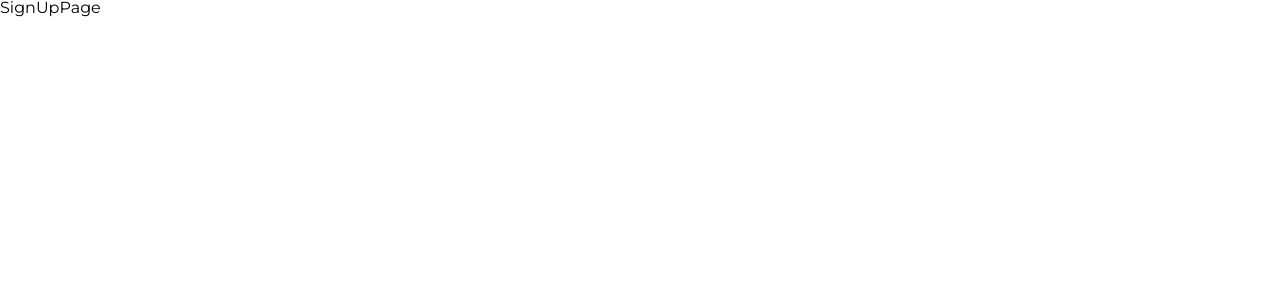
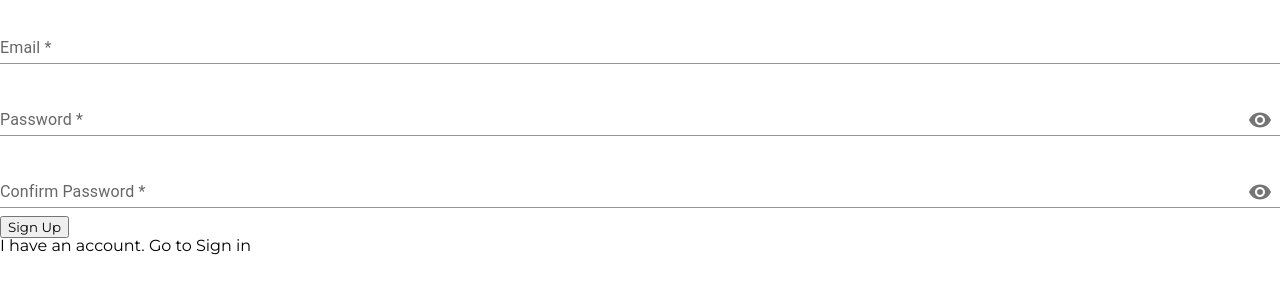
Before and after one commit to tetiana-kozak/restaurant-booking-system, a React (Create React App) app: page /sign-up in a window 1280 px wide. Shown: the top 300 px of the page. Built offline with nearby package versions, Linux system fonts and the light colour scheme.

Commit message:
feat: add sign up page

```diff
--- a/src/MainRoutes.tsx
+++ b/src/MainRoutes.tsx
@@ -12,6 +12,7 @@ const MainRoutes = (props: Props) => {
       <Route path="/" element={<InnerContent />}>
         <Route index element={<SignInPage />} />
         <Route path="sign-up" element={<SignUpPage />} />
+        <Route path="sign-in" element={<SignInPage />} />
         {/* <Route index element={<UserReservePage />} /> */}
       </Route>
     </Routes>
--- /dev/null
+++ b/src/components/Buttons/RegisterButton/RegisterButton.tsx
@@ -0,0 +1,10 @@
+type Props = { children: React.ReactNode }
+
+const RegisterButton = ({ children }: Props) => {
+  return (
+    <button type="submit" className="button">
+      {children}
+    </button>
+  )
+}
+export default RegisterButton
--- a/src/pages/SignInPage/SignInPage.tsx
+++ b/src/pages/SignInPage/SignInPage.tsx
@@ -5,6 +5,8 @@ import axios from 'axios'
 import { Link, useNavigate } from 'react-router-dom'
 import TextInput from 'components/Inputs/TextInput/TextInput'
 import PasswordInput from 'components/Inputs/PasswordInput/PasswordInput'
+import RegisterButton from 'components/Buttons/RegisterButton/RegisterButton'
+import { configureAxios } from 'utils/axios/configureAxios'
 
 type Props = {}
 
@@ -22,12 +24,8 @@ const SignInPage = (props: Props) => {
         ...values,
       },
     }
-    await axios
-      .post(
-        'https://table-flow-fca566db5b85.herokuapp.com/api/v1/users/login',
-
-        params
-      )
+    await configureAxios
+      .post('/users/login', params)
       .then((response) => {
         console.log('response login ', response)
         if (response.data.user.token) {
@@ -69,9 +67,7 @@ const SignInPage = (props: Props) => {
               placeholder={'***************'}
             />
 
-            <button type="submit" className="button">
-              Sign In
-            </button>
+            <RegisterButton>Sign In</RegisterButton>
           </Form>
         </Formik>
         <p className="account-message">
--- a/src/pages/SignUpPage/SignUpPage.tsx
+++ b/src/pages/SignUpPage/SignUpPage.tsx
@@ -1,8 +1,87 @@
+import { Link, useNavigate } from 'react-router-dom'
 import './SignUpPage.scss'
+import { Form, Formik } from 'formik'
+import { SignUpSchema } from 'validationSchemas/validationSchemas'
+import TextInput from 'components/Inputs/TextInput/TextInput'
+import PasswordInput from 'components/Inputs/PasswordInput/PasswordInput'
+import RegisterButton from 'components/Buttons/RegisterButton/RegisterButton'
+import { configureAxios } from 'utils/axios/configureAxios'
 
 type Props = {}
 
+type UserData = {
+  email: string
+  password: string
+  confirmedPassword: string
+}
+
 const SignUpPage = (props: Props) => {
-  return <div>SignUpPage</div>
+  let navigate = useNavigate()
+
+  const signUp = async (values: UserData) => {
+    const params = {
+      user: {
+        ...values,
+      },
+    }
+    await configureAxios
+      .post('/users', params)
+      .then((response) => {
+        console.log('response', response)
+        localStorage.setItem('token', JSON.stringify(response.data.token))
+        navigate('/main')
+      })
+      .catch((error) => console.log('error', error))
+  }
+
+  return (
+    <div className="form-container">
+      <div>
+        <Formik
+          initialValues={{
+            email: '',
+            password: '',
+            confirmedPassword: '',
+          }}
+          validationSchema={SignUpSchema}
+          onSubmit={(values, actions) => {
+            console.log('values => ', values)
+            signUp(values)
+          }}
+        >
+          <Form>
+            <TextInput
+              name={'email'}
+              id={'email-input'}
+              label={'Email *'}
+              placeholder={'example@gmail.com'}
+            />
+
+            <PasswordInput
+              name={'password'}
+              id={'password-input'}
+              label={'Password *'}
+              placeholder={'***************'}
+            />
+
+            <PasswordInput
+              name={'confirmedPassword'}
+              id={'confirmed-password-input'}
+              label={'Confirm Password *'}
+              placeholder={'***************'}
+            />
+
+            <RegisterButton>Sign Up</RegisterButton>
+          </Form>
+        </Formik>
+        <p className="account-message">
+          I have an account.
+          <span>
+            <Link to={'/sign-in'}> Go to Sign in</Link>
+          </span>
+        </p>
+      </div>
+    </div>
+  )
 }
 export default SignUpPage
--- /dev/null
+++ b/src/utils/axios/configureAxios.ts
@@ -0,0 +1,5 @@
+import axios from 'axios'
+
+export const configureAxios = axios.create({
+  baseURL: 'https://table-flow-fca566db5b85.herokuapp.com/api/v1',
+})
--- a/src/validationSchemas/validationSchemas.ts
+++ b/src/validationSchemas/validationSchemas.ts
@@ -5,14 +5,6 @@ const emailRulles =
   /^(([^<>()[\]\\.,;:\s@"]+(\.[^<>()[\]\\.,;:\s@"]+)*)|(".+"))@((\[[0-9]{1,3}\.[0-9]{1,3}\.[0-9]{1,3}\.[0-9]{1,3}\])|(([a-zA-Z\-0-9]+\.)+[a-zA-Z]{2,}))$/
 
 export const SignUpSchema = Yup.object().shape({
-  fullName: Yup.string()
-    .min(3, 'This field must have 3-20 characters!')
-    .max(20, 'This field must have 3-20 characters!')
-    .required('This field is required!'),
-  userName: Yup.string()
-    .min(3, 'This field must have 3-20 characters!')
-    .max(20, 'This field must have 3-20 characters!')
-    .required('This field is required!'),
   email: Yup.string()
     .matches(emailRulles, {
       message: 'Please, enter a valid email!',
@@ -20,9 +12,9 @@ export const SignUpSchema = Yup.object().shape({
     .required('This field is required!'),
   password: Yup.string()
     .min(3, 'Password must have at least 3 characters!')
-    .matches(passwordRulles, {
-      message: 'Please, create a stronger password!',
-    })
+    // .matches(passwordRulles, {
+    //   message: 'Please, create a stronger password!',
+    // })
     .required('This field is required!'),
   confirmedPassword: Yup.string()
     .oneOf([Yup.ref('password'), ''], 'Passwords must match!')
```
